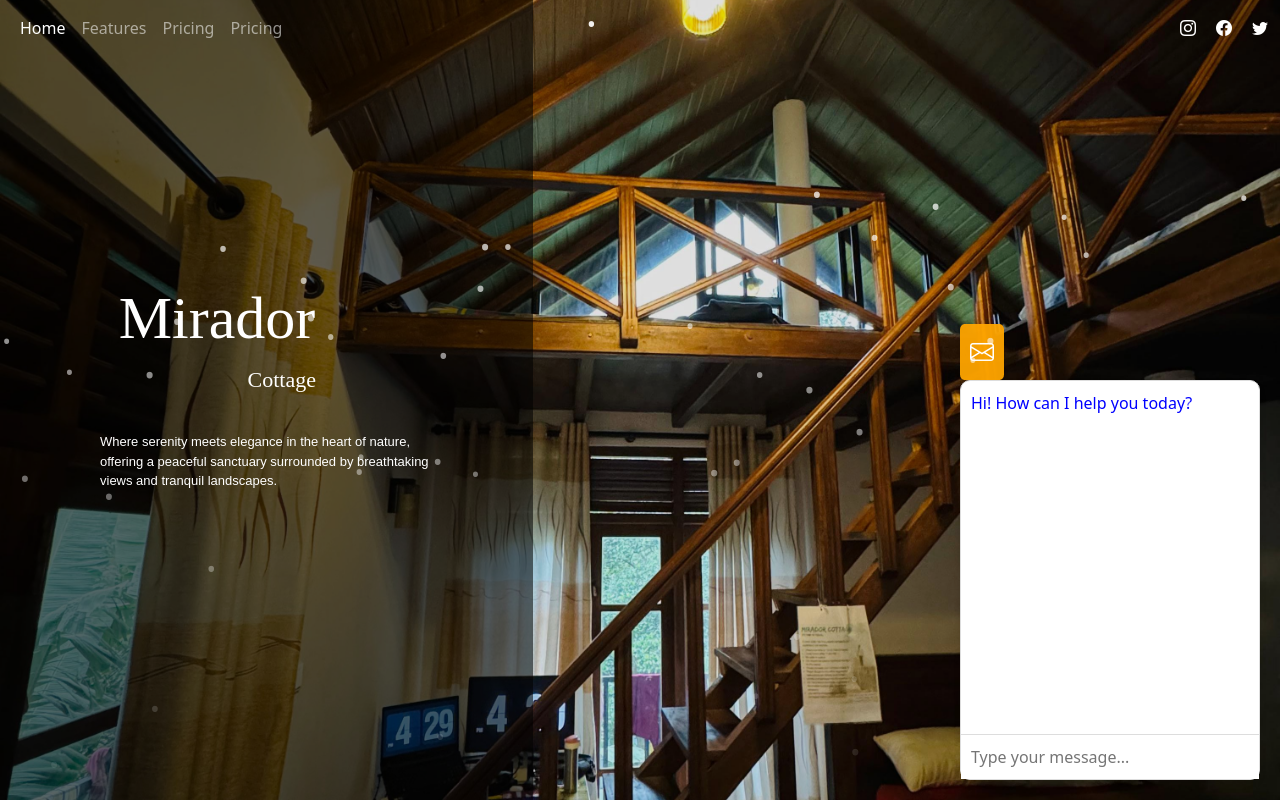
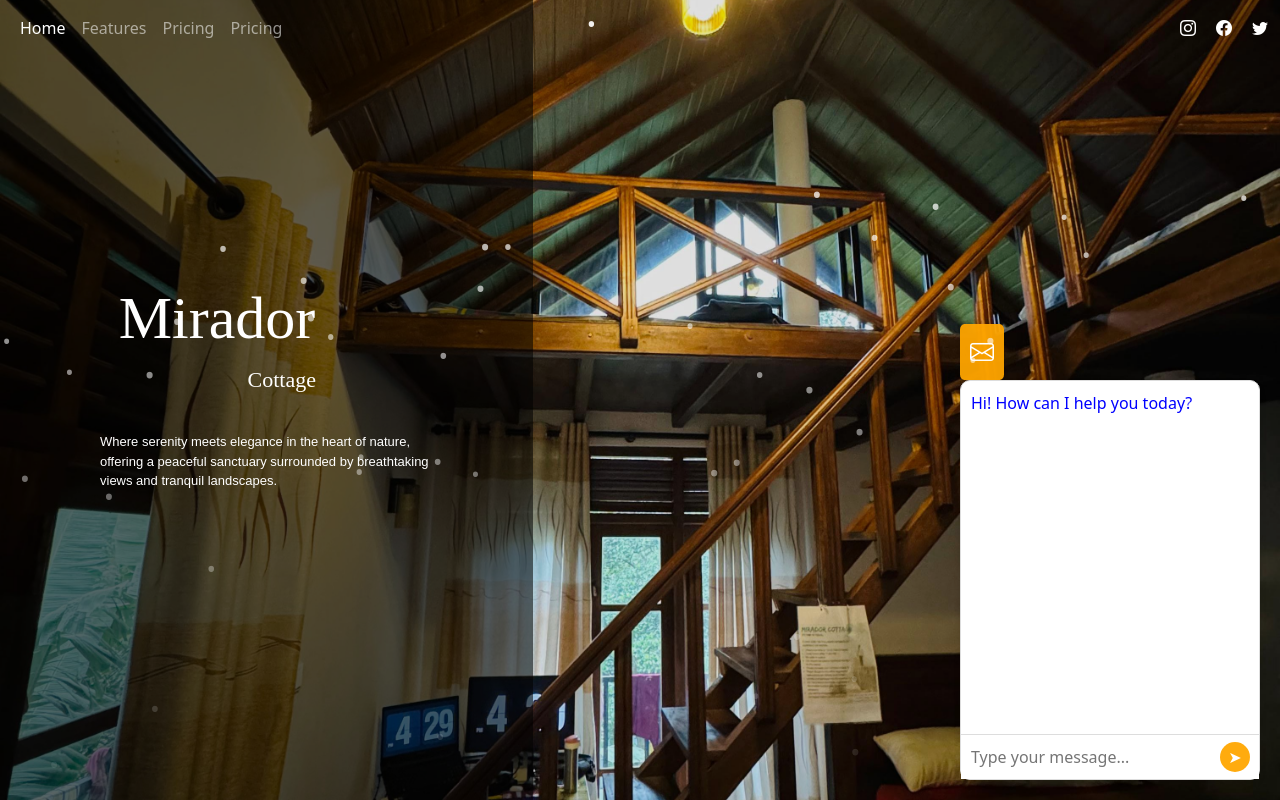
Before and after one commit to HeshMra/Mirador-Cottage-LandingPage, an Angular app: page / in a window 1280 px wide. Both pictures are taken after a click on the button 1238 px from the left and 752 px from the top of the page. Shown: the top 800 px of the page. Built offline with nearby package versions, Linux system fonts and the light colour scheme.

Commit message:
updated button

```diff
--- a/src/Components/chat-bot/chat-bot.component.html
+++ b/src/Components/chat-bot/chat-bot.component.html
@@ -12,5 +12,6 @@
         placeholder="Type your message..."
         (keyup.enter)="processMessage()"
       />
+      <button class="send-button" (click)="processMessage()">➤</button>
     </div>
   </div>
--- a/src/Components/chat-bot/chat-bot.component.scss
+++ b/src/Components/chat-bot/chat-bot.component.scss
@@ -48,3 +48,41 @@
     padding: 10px;
     outline: none;
   }
+
+
+//   --------------------chatbotbutton---------------------
+
+.input-container {
+    position: relative;
+    display: flex;
+    width: 100%; /* Adjust based on your layout */
+  }
+
+  input {
+    width: 100%; /* Make the input take the full width */
+    padding-right: 40px; /* Leave space for the button */
+    padding: 10px;
+    box-sizing: border-box;
+  }
+
+  .send-button {
+    position: absolute;
+    right: 10px;
+    top: 95%;
+    transform: translateY(-50%);
+    border: none;
+    background-color:#ffa600f1;
+    color: white;
+    border-radius: 50%;
+    width: 30px;
+    height: 30px;
+    cursor: pointer;
+    font-size: 16px;
+    display: flex;
+    align-items: center;
+    justify-content: center;
+  }
+
+  .send-button:hover {
+    background-color: #0056b3;
+  }
```
